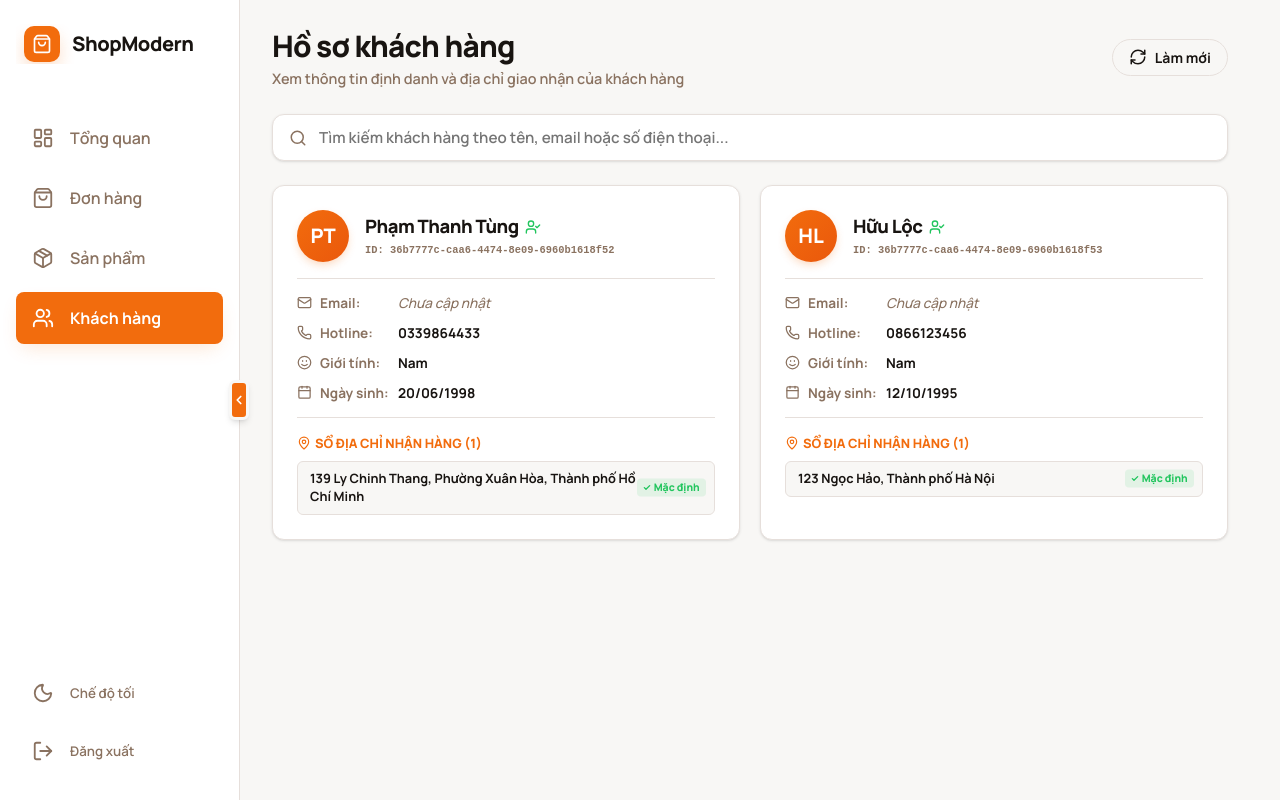
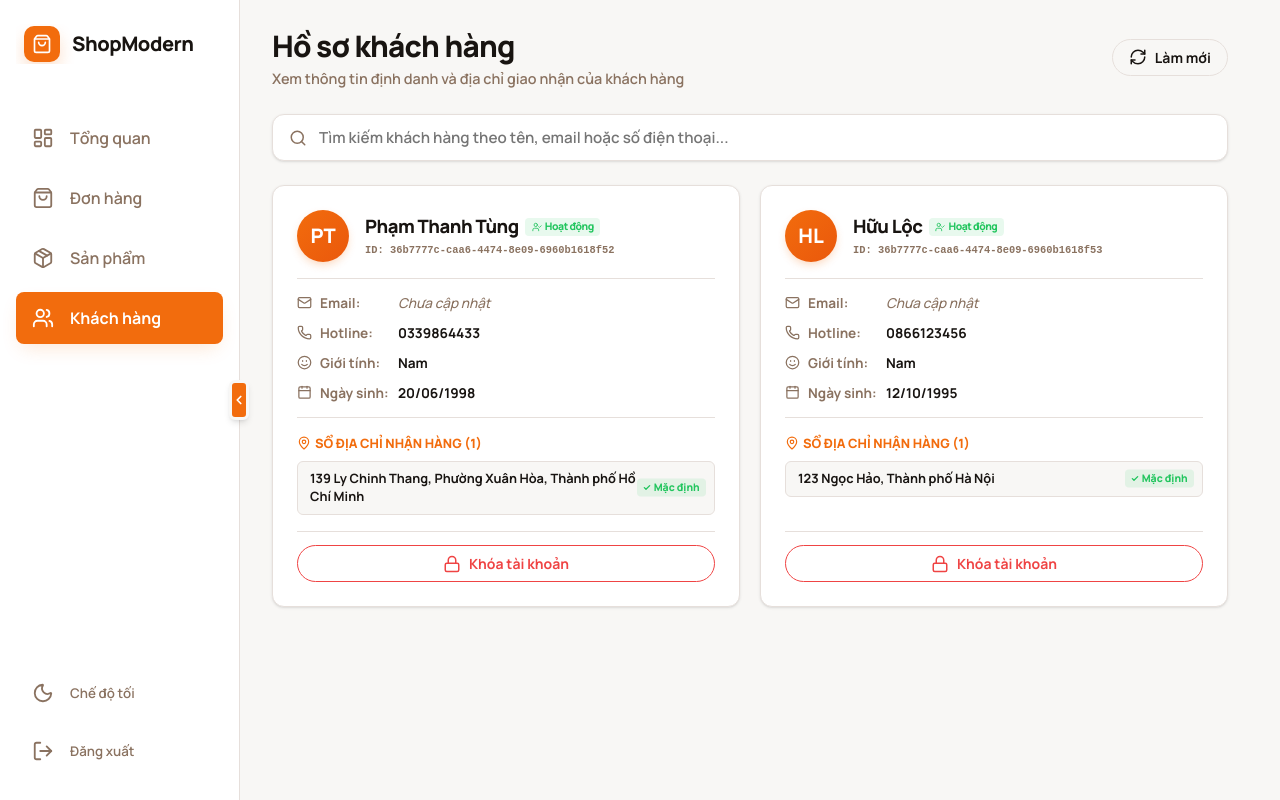
Before and after one commit to loc2605/OMS-Project-Admin-FE, a React (Vite) app: page /users in a window 1280 px wide. Built offline with nearby package versions, Linux system fonts and the light colour scheme; no server answers; sample sign-in values are in the browser's storage.

Commit message:
integrate categories API, account lock/unlock

```diff
--- a/src/api/axios.js
+++ b/src/api/axios.js
@@ -79,7 +79,22 @@ apiClient.interceptors.response.use(
     }
 
     if (status === 403) {
-      toast.error('Bạn không có quyền thực hiện thao tác này.');
+      const serverMessage = error.response?.data?.message || '';
+      const isBlocked = serverMessage.toLowerCase().includes('khoá') ||
+                        serverMessage.toLowerCase().includes('khóa') ||
+                        serverMessage.toLowerCase().includes('blocked') ||
+                        serverMessage.toLowerCase().includes('banned');
+
+      if (isBlocked) {
+        toast.error(serverMessage || 'Tài khoản của bạn đã bị khoá trên hệ thống.');
+        localStorage.removeItem('admin_token');
+        localStorage.removeItem('admin_user');
+        setTimeout(() => {
+          window.location.href = '/login';
+        }, 1500);
+      } else {
+        toast.error(serverMessage || 'Bạn không có quyền thực hiện thao tác này.');
+      }
     } else if (status >= 500) {
       toast.error('Lỗi máy chủ. Vui lòng thử lại sau.');
     } else {
--- a/src/pages/Products/ProductList.jsx
+++ b/src/pages/Products/ProductList.jsx
@@ -54,14 +54,11 @@ const ProductList = () => {
     categoryName: ''
   });
 
+  const [categories, setCategories] = useState([]);
+
   const categoryOptions = useMemo(() => {
-    const names = new Set(
-      products.map((p) => p.categoryName).filter(Boolean)
-    );
-    if (productForm.categoryName) names.add(productForm.categoryName);
-    if (editingProduct?.categoryName) names.add(editingProduct.categoryName);
-    return [...names].sort((a, b) => a.localeCompare(b, 'vi'));
-  }, [products, productForm.categoryName, editingProduct]);
+    return categories.map((cat) => cat.name);
+  }, [categories]);
 
   const [isStockOpen, setIsStockOpen] = useState(false);
   const [stockProduct, setStockProduct] = useState(null);
@@ -72,6 +69,39 @@ const ProductList = () => {
     action: 'IMPORT',
   });
   const [submittingStock, setSubmittingStock] = useState(false);
+
+  // Fetch Categories
+  const loadCategories = async () => {
+    try {
+      const response = await productService.getCategories();
+      if (response.success) {
+        setCategories(response.result);
+      }
+    } catch (error) {
+      console.error("Lỗi khi lấy danh mục từ API:", error);
+      // Fallback categories matching the database seeds
+      setCategories([
+        { id: 'f0000000-0000-0000-0000-000000000001', name: 'Thời trang Nam' },
+        { id: 'f0000000-0000-0000-0000-000000000002', name: 'Thời trang Nữ' },
+        { id: 'f0000000-0000-0000-0000-000000000003', name: 'Thời trang Trẻ em' },
+        { id: 'f0000000-0000-0000-0000-000000000004', name: 'Tai nghe' },
+        { id: 'f0000000-0000-0000-0000-000000000005', name: 'Điện thoại' },
+        { id: 'f0000000-0000-0000-0000-000000000006', name: 'Phụ kiện' },
+        { id: 'f0000000-0000-0000-0000-000000000007', name: 'Máy ảnh' },
+        { id: 'f0000000-0000-0000-0000-000000000008', name: 'Máy tính xách tay' },
+        { id: 'f0000000-0000-0000-0000-000000000009', name: 'Phụ kiện thời trang' },
+        { id: 'f0000000-0000-0000-0000-000000000010', name: 'Giày dép' },
+        { id: 'f0000000-0000-0000-0000-000000000011', name: 'Sức khỏe & Sắc đẹp' },
+        { id: 'f0000000-0000-0000-0000-000000000012', name: 'Tivi & Màn hình' },
+        { id: 'f0000000-0000-0000-0000-000000000013', name: 'Máy tính bảng' },
+        { id: 'f0000000-0000-0000-0000-000000000014', name: 'Nội thất & Nhà cửa' },
+        { id: 'f0000000-0000-0000-0000-000000000015', name: 'Thiết bị gia dụng' },
+        { id: 'f0000000-0000-0000-0000-000000000016', name: 'Dụng cụ nhà bếp' },
+        { id: 'f0000000-0000-0000-0000-000000000017', name: 'Thể thao & Thể hình' },
+        { id: 'f0000000-0000-0000-0000-000000000018', name: 'Y tế & Chăm sóc cá nhân' }
+      ]);
+    }
+  };
 
   // Fetch Products
   const loadProducts = async () => {
@@ -110,6 +140,7 @@ const ProductList = () => {
 
   useEffect(() => {
     loadProducts();
+    loadCategories();
   }, []);
 
   // Open Add Modal
@@ -143,22 +174,32 @@ const ProductList = () => {
   // Handle Add/Edit Submit
   const handleProductSubmit = async (e) => {
     e.preventDefault();
-    const payload = {
-      ...productForm,
-      price: Number(productForm.price),
-      imageUrl: productForm.imageUrl ? [productForm.imageUrl] : []
-    };
+
+    // Dynamic Category ID mapping from state categories list
+    const matchedCategory = categories.find(cat => cat.name === productForm.categoryName);
+    const categoryId = matchedCategory ? matchedCategory.id : 'f0000000-0000-0000-0000-000000000001';
+
+    const formData = new FormData();
+    formData.append('name', productForm.name);
+    formData.append('sku', productForm.sku);
+    formData.append('price', Number(productForm.price));
+    formData.append('description', productForm.description || '');
+    formData.append('categoryId', categoryId);
+
+    if (productForm.imageUrl) {
+      formData.append('imageUrl', productForm.imageUrl);
+    }
 
     try {
       if (editingProduct) {
-        const res = await productService.updateProduct(editingProduct.id, payload);
+        const res = await productService.updateProduct(editingProduct.id, formData);
         if (res.success) {
           toast.success("Cập nhật sản phẩm thành công!");
           setIsAddEditOpen(false);
           loadProducts();
         }
       } else {
-        const res = await productService.createProduct(payload);
+        const res = await productService.createProduct(formData);
         if (res.success) {
           toast.success("Tạo sản phẩm mới thành công!");
           setIsAddEditOpen(false);
@@ -171,6 +212,11 @@ const ProductList = () => {
       setIsAddEditOpen(false);
 
       // Update local state directly to show positive results immediately if API fails
+      const payload = {
+        ...productForm,
+        price: Number(productForm.price),
+        imageUrl: productForm.imageUrl ? [productForm.imageUrl] : []
+      };
       if (editingProduct) {
         setProducts(prev => prev.map(p => p.id === editingProduct.id ? { ...p, ...payload } : p));
       } else {
--- a/src/pages/Users/UserList.jsx
+++ b/src/pages/Users/UserList.jsx
@@ -12,7 +12,9 @@ import {
   Smile,
   X,
   ChevronLeft,
-  ChevronRight
+  ChevronRight,
+  Lock,
+  Unlock
 } from 'lucide-react';
 import { motion } from 'framer-motion';
 import { toast } from 'sonner';
@@ -82,6 +84,34 @@ const UserList = () => {
       ]);
     } finally {
       setLoading(false);
+    }
+  };
+
+  const handleToggleStatus = async (customer) => {
+    const isCurrentlyBanned = customer.status === 'BANNED';
+    const newStatus = isCurrentlyBanned ? 'ACTIVE' : 'BANNED';
+    const confirmMessage = isCurrentlyBanned
+      ? `Bạn có chắc chắn muốn mở khóa tài khoản của ${customer.fullname} không?`
+      : `Bạn có chắc chắn muốn khóa tài khoản của ${customer.fullname} không?`;
+
+    if (!window.confirm(confirmMessage)) return;
+
+    try {
+      const res = await customerService.updateAccountStatus(customer.accountId, newStatus);
+      if (res.success) {
+        toast.success(newStatus === 'BANNED' ? "Khóa tài khoản thành công!" : "Mở khóa tài khoản thành công!");
+        setCustomers(prev => prev.map(c =>
+          c.accountId === customer.accountId ? { ...c, status: newStatus } : c
+        ));
+      } else {
+        toast.error("Không thể cập nhật trạng thái tài khoản.");
+      }
+    } catch (error) {
+      console.error(error);
+      toast.success(newStatus === 'BANNED' ? "Khóa tài khoản thành công! (Simulated)" : "Mở khóa tài khoản thành công! (Simulated)");
+      setCustomers(prev => prev.map(c =>
+        c.accountId === customer.accountId ? { ...c, status: newStatus } : c
+      ));
     }
   };
 
@@ -278,9 +308,37 @@ const UserList = () => {
                   </div>
                 )}
                 <div>
-                  <h3 style={{ fontSize: '1.15rem', fontWeight: '850', margin: 0, color: 'var(--text-main)', display: 'flex', alignItems: 'center', gap: '0.4rem' }}>
+                  <h3 style={{ fontSize: '1.15rem', fontWeight: '850', margin: 0, color: 'var(--text-main)', display: 'flex', alignItems: 'center', gap: '0.4rem', flexWrap: 'wrap' }}>
                     {customer.fullname}
-                    <UserCheck size={16} color="var(--success)" />
+                    {customer.status === 'BANNED' ? (
+                      <span style={{
+                        fontSize: '0.65rem',
+                        fontWeight: '800',
+                        backgroundColor: 'rgba(239, 68, 68, 0.1)',
+                        color: 'var(--error)',
+                        padding: '0.1rem 0.4rem',
+                        borderRadius: '4px',
+                        display: 'inline-flex',
+                        alignItems: 'center',
+                        gap: '0.2rem'
+                      }}>
+                        <Lock size={10} /> Đã khóa
+                      </span>
+                    ) : (
+                      <span style={{
+                        fontSize: '0.65rem',
+                        fontWeight: '800',
+                        backgroundColor: 'rgba(34, 197, 94, 0.1)',
+                        color: 'var(--success)',
+                        padding: '0.1rem 0.4rem',
+                        borderRadius: '4px',
+                        display: 'inline-flex',
+                        alignItems: 'center',
+                        gap: '0.2rem'
+                      }}>
+                        <UserCheck size={10} /> Hoạt động
+                      </span>
+                    )}
                   </h3>
                   <div style={{ display: 'flex', flexDirection: 'column', gap: '0.1rem', marginTop: '0.15rem' }}>
                     <code style={{ fontSize: '0.65rem', color: 'var(--text-muted)', fontWeight: '600' }}>
@@ -375,6 +433,41 @@ const UserList = () => {
                 </div>
               </div>
 
+              {/* Account Action Status */}
+              <div style={{ display: 'flex', marginTop: 'auto', paddingTop: '0.85rem', borderTop: '1px solid var(--border-color)' }}>
+                {customer.status === 'BANNED' ? (
+                  <Button
+                    variant="primary"
+                    icon={Unlock}
+                    size="sm"
+                    style={{
+                      width: '100%',
+                      background: 'linear-gradient(135deg, #10b981 0%, #059669 100%)',
+                      borderColor: '#059669',
+                      boxShadow: '0 4px 12px -2px rgba(16, 185, 129, 0.2)'
+                    }}
+                    onClick={() => handleToggleStatus(customer)}
+                  >
+                    Mở khóa tài khoản
+                  </Button>
+                ) : (
+                  <Button
+                    variant="secondary"
+                    icon={Lock}
+                    size="sm"
+                    style={{
+                      width: '100%',
+                      borderColor: 'var(--error)',
+                      color: 'var(--error)',
+                      background: 'transparent'
+                    }}
+                    onClick={() => handleToggleStatus(customer)}
+                  >
+                    Khóa tài khoản
+                  </Button>
+                )}
+              </div>
+
             </motion.div>
           ))}
         </div>
--- a/src/services/customerService.js
+++ b/src/services/customerService.js
@@ -5,6 +5,13 @@ const customerService = {
   getCustomers: async () => {
     const response = await apiClient.get('/api/v1/customers');
     return response.data;
+  },
+
+  updateAccountStatus: async (accountId, status) => {
+    const response = await apiClient.put(`/api/v1/accounts/${accountId}/status`, null, {
+      params: { status }
+    });
+    return response.data;
   }
 };
 
```
Also changed, not shown: src/services/productService.js (+13 -2 lines).
